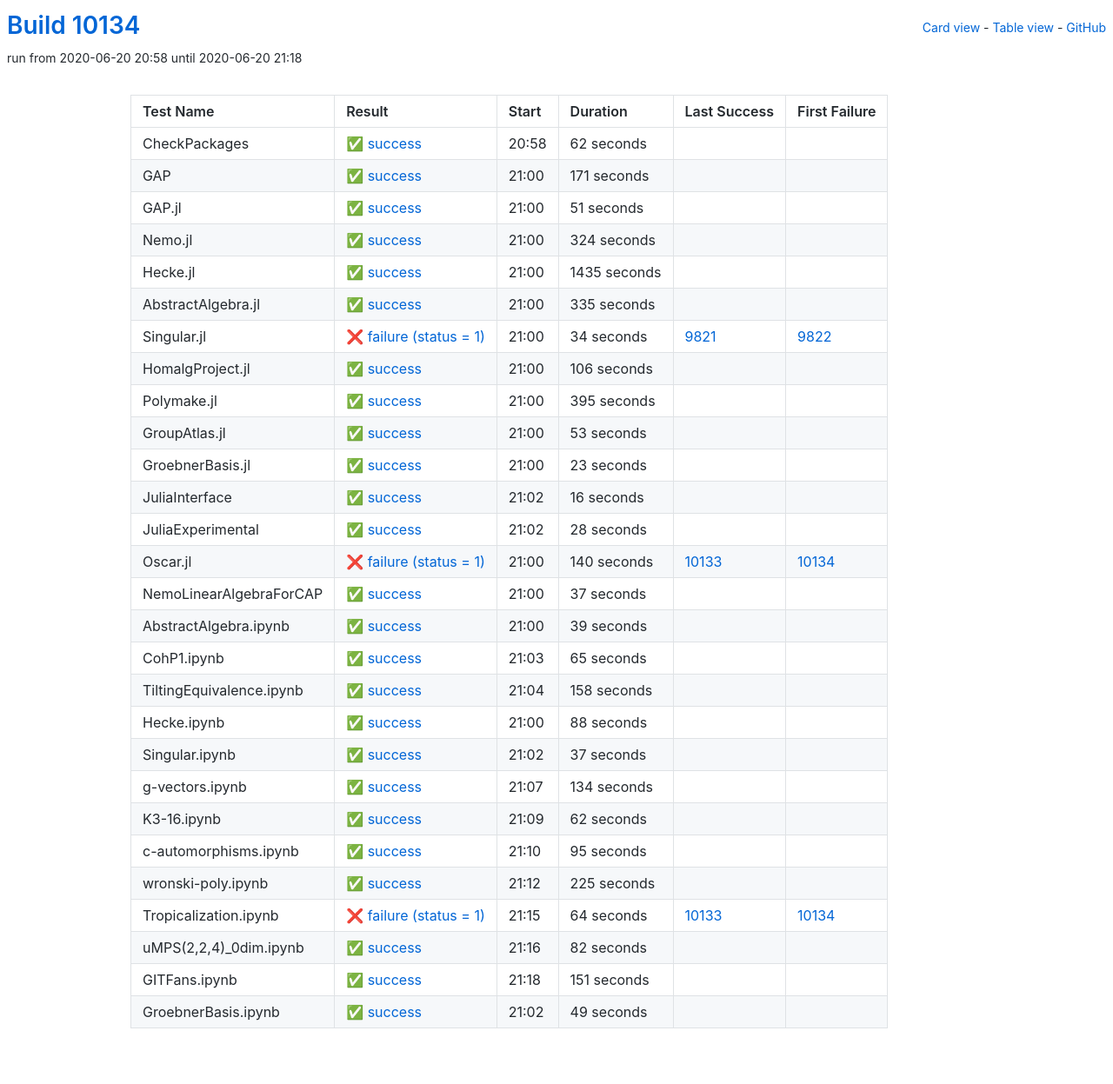
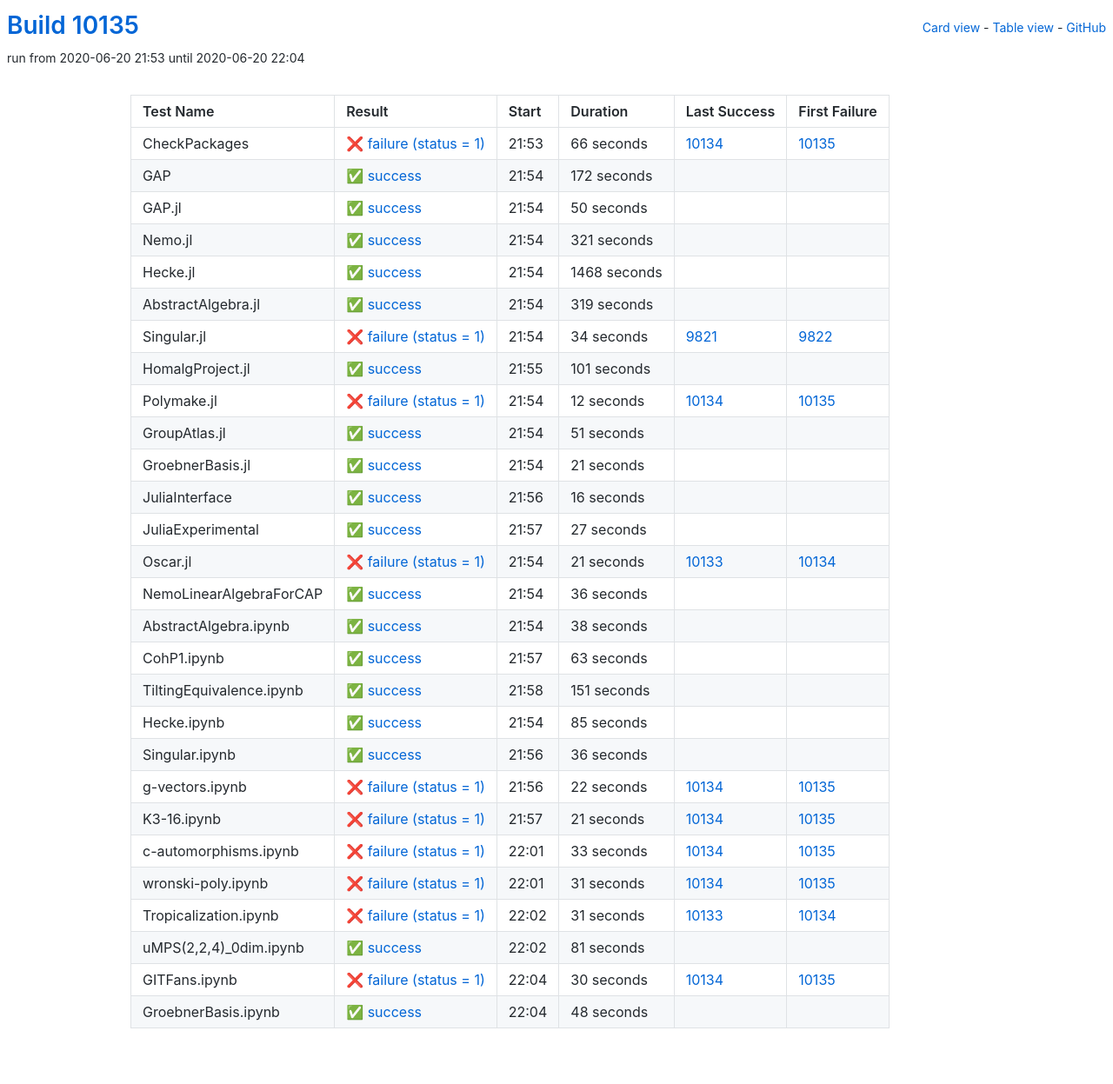
Before and after one commit to oscar-system/oscar-ci-status, a Jekyll site: the page built from table.html, in a window 1280 px wide. Shown: the whole page at 87% size. Built offline with Jekyll 4.4.1, drawn with Linux system fonts in a browser that asks for light colours.

Commit message:
Build #10135

```diff
--- a/_data/ci.yml
+++ b/_data/ci.yml
@@ -1,6 +1,6 @@
 ---
-build: 10134
-build_url: https://oscarci.mathematik.uni-kl.de/job/oscar/10134/
+build: 10135
+build_url: https://oscarci.mathematik.uni-kl.de/job/oscar/10135/
 job: oscar
 organization: oscar-system
 repo: oscar-ci-status
@@ -8,80 +8,80 @@ repourl: https://github.com/oscar-system/oscar-ci-status
 tests:
 - name: CheckPackages
   id: checkpackages
-  log: https://oscarci.mathematik.uni-kl.de/job/oscar/10134/artifact/logs/build-10134/CheckPackages.log
-  start: 2020-06-20 20:58
+  log: https://oscarci.mathematik.uni-kl.de/job/oscar/10135/artifact/logs/build-10135/CheckPackages.log
+  start: 2020-06-20 21:53
+  success: false
+  exitcode: 1
+  status: failure
+  duration: 66
+  last_success: 10134
+  last_success_url: https://oscarci.mathematik.uni-kl.de/job/oscar/10134/
+  first_failure: 10135
+  first_failure_url: https://oscarci.mathematik.uni-kl.de/job/oscar/10135/
+- name: GAP
+  id: gap
+  log: https://oscarci.mathematik.uni-kl.de/job/oscar/10135/artifact/logs/build-10135/GAP.log
+  start: 2020-06-20 21:54
   success: true
   exitcode: 0
   status: success
-  duration: 62
-  last_success: false
-  last_success_url:
-  first_failure: false
-  first_failure_url:
-- name: GAP
-  id: gap
-  log: https://oscarci.mathematik.uni-kl.de/job/oscar/10134/artifact/logs/build-10134/GAP.log
-  start: 2020-06-20 21:00
-  success: true
-  exitcode: 0
-  status: success
-  duration: 171
+  duration: 172
   last_success: false
   last_success_url:
   first_failure: false
   first_failure_url:
 - name: GAP.jl
   id: gap-jl
-  log: https://oscarci.mathematik.uni-kl.de/job/oscar/10134/artifact/logs/build-10134/GAP.jl.log
-  start: 2020-06-20 21:00
+  log: https://oscarci.mathematik.uni-kl.de/job/oscar/10135/artifact/logs/build-10135/GAP.jl.log
+  start: 2020-06-20 21:54
   success: true
   exitcode: 0
   status: success
-  duration: 51
+  duration: 50
   last_success: false
   last_success_url:
   first_failure: false
   first_failure_url:
 - name: Nemo.jl
   id: nemo-jl
-  log: https://oscarci.mathematik.uni-kl.de/job/oscar/10134/artifact/logs/build-10134/Nemo.jl.log
-  start: 2020-06-20 21:00
+  log: https://oscarci.mathematik.uni-kl.de/job/oscar/10135/artifact/logs/build-10135/Nemo.jl.log
+  start: 2020-06-20 21:54
   success: true
   exitcode: 0
   status: success
-  duration: 324
+  duration: 321
   last_success: false
   last_success_url:
   first_failure: false
   first_failure_url:
 - name: Hecke.jl
   id: hecke-jl
-  log: https://oscarci.mathematik.uni-kl.de/job/oscar/10134/artifact/logs/build-10134/Hecke.jl.log
-  start: 2020-06-20 21:00
+  log: https://oscarci.mathematik.uni-kl.de/job/oscar/10135/artifact/logs/build-10135/Hecke.jl.log
+  start: 2020-06-20 21:54
   success: true
   exitcode: 0
   status: success
-  duration: 1435
+  duration: 1468
   last_success: false
   last_success_url:
   first_failure: false
   first_failure_url:
 - name: AbstractAlgebra.jl
   id: abstractalgebra-jl
-  log: https://oscarci.mathematik.uni-kl.de/job/oscar/10134/artifact/logs/build-10134/AbstractAlgebra.jl.log
-  start: 2020-06-20 21:00
+  log: https://oscarci.mathematik.uni-kl.de/job/oscar/10135/artifact/logs/build-10135/AbstractAlgebra.jl.log
+  start: 2020-06-20 21:54
   success: true
   exitcode: 0
   status: success
-  duration: 335
+  duration: 319
   last_success: false
   last_success_url:
   first_failure: false
   first_failure_url:
 - name: Singular.jl
   id: singular-jl
-  log: https://oscarci.mathematik.uni-kl.de/job/oscar/10134/artifact/logs/build-10134/Singular.jl.log
-  start: 2020-06-20 21:00
+  log: https://oscarci.mathematik.uni-kl.de/job/oscar/10135/artifact/logs/build-10135/Singular.jl.log
+  start: 2020-06-20 21:54
   success: false
   exitcode: 1
   status: failure
@@ -92,56 +92,56 @@ tests:
   first_failure_url: https://oscarci.mathematik.uni-kl.de/job/oscar/9822/
 - name: HomalgProject.jl
   id: homalgproject-jl
-  log: https://oscarci.mathematik.uni-kl.de/job/oscar/10134/artifact/logs/build-10134/HomalgProject.jl.log
-  start: 2020-06-20 21:00
+  log: https://oscarci.mathematik.uni-kl.de/job/oscar/10135/artifact/logs/build-10135/HomalgProject.jl.log
+  start: 2020-06-20 21:55
   success: true
   exitcode: 0
   status: success
-  duration: 106
+  duration: 101
   last_success: false
   last_success_url:
   first_failure: false
   first_failure_url:
 - name: Polymake.jl
   id: polymake-jl
-  log: https://oscarci.mathematik.uni-kl.de/job/oscar/10134/artifact/logs/build-10134/Polymake.jl.log
-  start: 2020-06-20 21:00
+  log: https://oscarci.mathematik.uni-kl.de/job/oscar/10135/artifact/logs/build-10135/Polymake.jl.log
+  start: 2020-06-20 21:54
+  success: false
+  exitcode: 1
+  status: failure
+  duration: 12
+  last_success: 10134
+  last_success_url: https://oscarci.mathematik.uni-kl.de/job/oscar/10134/
+  first_failure: 10135
+  first_failure_url: https://oscarci.mathematik.uni-kl.de/job/oscar/10135/
+- name: GroupAtlas.jl
+  id: groupatlas-jl
+  log: https://oscarci.mathematik.uni-kl.de/job/oscar/10135/artifact/logs/build-10135/GroupAtlas.jl.log
+  start: 2020-06-20 21:54
   success: true
   exitcode: 0
   status: success
-  duration: 395
-  last_success: false
-  last_success_url:
-  first_failure: false
-  first_failure_url:
-- name: GroupAtlas.jl
-  id: groupatlas-jl
-  log: https://oscarci.mathematik.uni-kl.de/job/oscar/10134/artifact/logs/build-10134/GroupAtlas.jl.log
-  start: 2020-06-20 21:00
-  success: true
-  exitcode: 0
-  status: success
-  duration: 53
+  duration: 51
   last_success: false
   last_success_url:
   first_failure: false
   first_failure_url:
 - name: GroebnerBasis.jl
   id: groebnerbasis-jl
-  log: https://oscarci.mathematik.uni-kl.de/job/oscar/10134/artifact/logs/build-10134/GroebnerBasis.jl.log
-  start: 2020-06-20 21:00
+  log: https://oscarci.mathematik.uni-kl.de/job/oscar/10135/artifact/logs/build-10135/GroebnerBasis.jl.log
+  start: 2020-06-20 21:54
   success: true
   exitcode: 0
   status: success
-  duration: 23
+  duration: 21
   last_success: false
   last_success_url:
   first_failure: false
   first_failure_url:
 - name: JuliaInterface
   id: juliainterface
-  log: https://oscarci.mathematik.uni-kl.de/job/oscar/10134/artifact/logs/build-10134/JuliaInterface.log
-  start: 2020-06-20 21:02
+  log: https://oscarci.mathematik.uni-kl.de/job/oscar/10135/artifact/logs/build-10135/JuliaInterface.log
+  start: 2020-06-20 21:56
   success: true
   exitcode: 0
   status: success
@@ -152,176 +152,68 @@ tests:
   first_failure_url:
 - name: JuliaExperimental
   id: juliaexperimental
-  log: https://oscarci.mathematik.uni-kl.de/job/oscar/10134/artifact/logs/build-10134/JuliaExperimental.log
-  start: 2020-06-20 21:02
+  log: https://oscarci.mathematik.uni-kl.de/job/oscar/10135/artifact/logs/build-10135/JuliaExperimental.log
+  start: 2020-06-20 21:57
   success: true
   exitcode: 0
   status: success
-  duration: 28
+  duration: 27
   last_success: false
   last_success_url:
   first_failure: false
   first_failure_url:
 - name: Oscar.jl
   id: oscar-jl
-  log: https://oscarci.mathematik.uni-kl.de/job/oscar/10134/artifact/logs/build-10134/Oscar.jl.log
-  start: 2020-06-20 21:00
+  log: https://oscarci.mathematik.uni-kl.de/job/oscar/10135/artifact/logs/build-10135/Oscar.jl.log
+  start: 2020-06-20 21:54
   success: false
   exitcode: 1
   status: failure
-  duration: 140
+  duration: 21
   last_success: 10133
   last_success_url: https://oscarci.mathematik.uni-kl.de/job/oscar/10133/
   first_failure: 10134
   first_failure_url: https://oscarci.mathematik.uni-kl.de/job/oscar/10134/
 - name: NemoLinearAlgebraForCAP
   id: nemolinearalgebraforcap
-  log: https://oscarci.mathematik.uni-kl.de/job/oscar/10134/artifact/logs/build-10134/NemoLinearAlgebraForCAP.log
-  start: 2020-06-20 21:00
+  log: https://oscarci.mathematik.uni-kl.de/job/oscar/10135/artifact/logs/build-10135/NemoLinearAlgebraForCAP.log
+  start: 2020-06-20 21:54
   success: true
   exitcode: 0
   status: success
-  duration: 37
+  duration: 36
   last_success: false
   last_success_url:
   first_failure: false
   first_failure_url:
 - name: AbstractAlgebra.ipynb
   id: abstractalgebra-ipynb
-  log: https://oscarci.mathematik.uni-kl.de/job/oscar/10134/artifact/logs/build-10134/AbstractAlgebra.ipynb.log
-  start: 2020-06-20 21:00
+  log: https://oscarci.mathematik.uni-kl.de/job/oscar/10135/artifact/logs/build-10135/AbstractAlgebra.ipynb.log
+  start: 2020-06-20 21:54
   success: true
   exitcode: 0
   status: success
-  duration: 39
+  duration: 38
   last_success: false
   last_success_url:
   first_failure: false
   first_failure_url:
 - name: CohP1.ipynb
   id: cohp1-ipynb
-  log: https://oscarci.mathematik.uni-kl.de/job/oscar/10134/artifact/logs/build-10134/CohP1.ipynb.log
-  start: 2020-06-20 21:03
+  log: https://oscarci.mathematik.uni-kl.de/job/oscar/10135/artifact/logs/build-10135/CohP1.ipynb.log
+  start: 2020-06-20 21:57
   success: true
   exitcode: 0
   status: success
-  duration: 65
+  duration: 63
   last_success: false
   last_success_url:
   first_failure: false
   first_failure_url:
 - name: TiltingEquivalence.ipynb
   id: tiltingequivalence-ipynb
-  log: https://oscarci.mathematik.uni-kl.de/job/oscar/10134/artifact/logs/build-10134/TiltingEquivalence.ipynb.log
-  start: 2020-06-20 21:04
-  success: true
-  exitcode: 0
-  status: success
-  duration: 158
-  last_success: false
-  last_success_url:
-  first_failure: false
-  first_failure_url:
-- name: Hecke.ipynb
-  id: hecke-ipynb
-  log: https://oscarci.mathematik.uni-kl.de/job/oscar/10134/artifact/logs/build-10134/Hecke.ipynb.log
-  start: 2020-06-20 21:00
-  success: true
-  exitcode: 0
-  status: success
-  duration: 88
-  last_success: false
-  last_success_url:
-  first_failure: false
-  first_failure_url:
-- name: Singular.ipynb
-  id: singular-ipynb
-  log: https://oscarci.mathematik.uni-kl.de/job/oscar/10134/artifact/logs/build-10134/Singular.ipynb.log
-  start: 2020-06-20 21:02
-  success: true
-  exitcode: 0
-  status: success
-  duration: 37
-  last_success: false
-  last_success_url:
-  first_failure: false
-  first_failure_url:
-- name: g-vectors.ipynb
-  id: g-vectors-ipynb
-  log: https://oscarci.mathematik.uni-kl.de/job/oscar/10134/artifact/logs/build-10134/g-vectors.ipynb.log
-  start: 2020-06-20 21:07
-  success: true
-  exitcode: 0
-  status: success
-  duration: 134
-  last_success: false
-  last_success_url:
-  first_failure: false
-  first_failure_url:
-- name: K3-16.ipynb
-  id: k3-16-ipynb
-  log: https://oscarci.mathematik.uni-kl.de/job/oscar/10134/artifact/logs/build-10134/K3-16.ipynb.log
-  start: 2020-06-20 21:09
-  success: true
-  exitcode: 0
-  status: success
-  duration: 62
-  last_success: false
-  last_success_url:
-  first_failure: false
-  first_failure_url:
-- name: c-automorphisms.ipynb
-  id: c-automorphisms-ipynb
-  log: https://oscarci.mathematik.uni-kl.de/job/oscar/10134/artifact/logs/build-10134/c-automorphisms.ipynb.log
-  start: 2020-06-20 21:10
-  success: true
-  exitcode: 0
-  status: success
-  duration: 95
-  last_success: false
-  last_success_url:
-  first_failure: false
-  first_failure_url:
-- name: wronski-poly.ipynb
-  id: wronski-poly-ipynb
-  log: https://oscarci.mathematik.uni-kl.de/job/oscar/10134/artifact/logs/build-10134/wronski-poly.ipynb.log
-  start: 2020-06-20 21:12
-  success: true
-  exitcode: 0
-  status: success
-  duration: 225
-  last_success: false
-  last_success_url:
-  first_failure: false
-  first_failure_url:
-- name: Tropicalization.ipynb
-  id: tropicalization-ipynb
-  log: https://oscarci.mathematik.uni-kl.de/job/oscar/10134/artifact/logs/build-10134/Tropicalization.ipynb.log
-  start: 2020-06-20 21:15
-  success: false
-  exitcode: 1
-  status: failure
-  duration: 64
-  last_success: 10133
-  last_success_url: https://oscarci.mathematik.uni-kl.de/job/oscar/10133/
-  first_failure: 10134
-  first_failure_url: https://oscarci.mathematik.uni-kl.de/job/oscar/10134/
-- name: uMPS(2,2,4)_0dim.ipynb
-  id: umps-2-2-4-0dim-ipynb
-  log: https://oscarci.mathematik.uni-kl.de/job/oscar/10134/artifact/logs/build-10134/uMPS-2-2-4-_0dim.ipynb.log
-  start: 2020-06-20 21:16
-  success: true
-  exitcode: 0
-  status: success
-  duration: 82
-  last_success: false
-  last_success_url:
-  first_failure: false
-  first_failure_url:
-- name: GITFans.ipynb
-  id: gitfans-ipynb
-  log: https://oscarci.mathematik.uni-kl.de/job/oscar/10134/artifact/logs/build-10134/GITFans.ipynb.log
-  start: 2020-06-20 21:18
+  log: https://oscarci.mathematik.uni-kl.de/job/oscar/10135/artifact/logs/build-10135/TiltingEquivalence.ipynb.log
+  start: 2020-06-20 21:58
   success: true
   exitcode: 0
   status: success
@@ -330,15 +222,123 @@ tests:
   last_success_url:
   first_failure: false
   first_failure_url:
-- name: GroebnerBasis.ipynb
-  id: groebnerbasis-ipynb
-  log: https://oscarci.mathematik.uni-kl.de/job/oscar/10134/artifact/logs/build-10134/GroebnerBasis.ipynb.log
-  start: 2020-06-20 21:02
+- name: Hecke.ipynb
+  id: hecke-ipynb
+  log: https://oscarci.mathematik.uni-kl.de/job/oscar/10135/artifact/logs/build-10135/Hecke.ipynb.log
+  start: 2020-06-20 21:54
   success: true
   exitcode: 0
   status: success
-  duration: 49
+  duration: 85
   last_success: false
   last_success_url:
   first_failure: false
   first_failure_url:
+- name: Singular.ipynb
+  id: singular-ipynb
+  log: https://oscarci.mathematik.uni-kl.de/job/oscar/10135/artifact/logs/build-10135/Singular.ipynb.log
+  start: 2020-06-20 21:56
+  success: true
+  exitcode: 0
+  status: success
+  duration: 36
+  last_success: false
+  last_success_url:
+  first_failure: false
+  first_failure_url:
+- name: g-vectors.ipynb
+  id: g-vectors-ipynb
+  log: https://oscarci.mathematik.uni-kl.de/job/oscar/10135/artifact/logs/build-10135/g-vectors.ipynb.log
+  start: 2020-06-20 21:56
+  success: false
+  exitcode: 1
+  status: failure
+  duration: 22
+  last_success: 10134
+  last_success_url: https://oscarci.mathematik.uni-kl.de/job/oscar/10134/
+  first_failure: 10135
+  first_failure_url: https://oscarci.mathematik.uni-kl.de/job/oscar/10135/
+- name: K3-16.ipynb
+  id: k3-16-ipynb
+  log: https://oscarci.mathematik.uni-kl.de/job/oscar/10135/artifact/logs/build-10135/K3-16.ipynb.log
+  start: 2020-06-20 21:57
+  success: false
+  exitcode: 1
+  status: failure
+  duration: 21
+  last_success: 10134
+  last_success_url: https://oscarci.mathematik.uni-kl.de/job/oscar/10134/
+  first_failure: 10135
+  first_failure_url: https://oscarci.mathematik.uni-kl.de/job/oscar/10135/
+- name: c-automorphisms.ipynb
+  id: c-automorphisms-ipynb
+  log: https://oscarci.mathematik.uni-kl.de/job/oscar/10135/artifact/logs/build-10135/c-automorphisms.ipynb.log
+  start: 2020-06-20 22:01
+  success: false
+  exitcode: 1
+  status: failure
+  duration: 33
+  last_success: 10134
+  last_success_url: https://oscarci.mathematik.uni-kl.de/job/oscar/10134/
+  first_failure: 10135
+  first_failure_url: https://oscarci.mathematik.uni-kl.de/job/oscar/10135/
+- name: wronski-poly.ipynb
+  id: wronski-poly-ipynb
+  log: https://oscarci.mathematik.uni-kl.de/job/oscar/10135/artifact/logs/build-10135/wronski-poly.ipynb.log
+  start: 2020-06-20 22:01
+  success: false
+  exitcode: 1
+  status: failure
+  duration: 31
+  last_success: 10134
+  last_success_url: https://oscarci.mathematik.uni-kl.de/job/oscar/10134/
+  first_failure: 10135
+  first_failure_url: https://oscarci.mathematik.uni-kl.de/job/oscar/10135/
+- name: Tropicalization.ipynb
+  id: tropicalization-ipynb
+  log: https://oscarci.mathematik.uni-kl.de/job/oscar/10135/artifact/logs/build-10135/Tropicalization.ipynb.log
+  start: 2020-06-20 22:02
+  success: false
+  exitcode: 1
+  status: failure
+  duration: 31
+  last_success: 10133
+  last_success_url: https://oscarci.mathematik.uni-kl.de/job/oscar/10133/
+  first_failure: 10134
+  first_failure_url: https://oscarci.mathematik.uni-kl.de/job/oscar/10134/
+- name: uMPS(2,2,4)_0dim.ipynb
+  id: umps-2-2-4-0dim-ipynb
+  log: https://oscarci.mathematik.uni-kl.de/job/oscar/10135/artifact/logs/build-10135/uMPS-2-2-4-_0dim.ipynb.log
+  start: 2020-06-20 22:02
+  success: true
+  exitcode: 0
+  status: success
+  duration: 81
+  last_success: false
+  last_success_url:
+  first_failure: false
+  first_failure_url:
+- name: GITFans.ipynb
+  id: gitfans-ipynb
+  log: https://oscarci.mathematik.uni-kl.de/job/oscar/10135/artifact/logs/build-10135/GITFans.ipynb.log
+  start: 2020-06-20 22:04
+  success: false
+  exitcode: 1
+  status: failure
+  duration: 30
+  last_success: 10134
+  last_success_url: https://oscarci.mathematik.uni-kl.de/job/oscar/10134/
+  first_failure: 10135
+  first_failure_url: https://oscarci.mathematik.uni-kl.de/job/oscar/10135/
+- name: GroebnerBasis.ipynb
+  id: groebnerbasis-ipynb
+  log: https://oscarci.mathematik.uni-kl.de/job/oscar/10135/artifact/logs/build-10135/GroebnerBasis.ipynb.log
+  start: 2020-06-20 22:04
+  success: true
+  exitcode: 0
+  status: success
+  duration: 48
+  last_success: false
+  last_success_url:
+  first_failure: false
+  first_failure_url:
```
Also changed, not shown: README.md.
